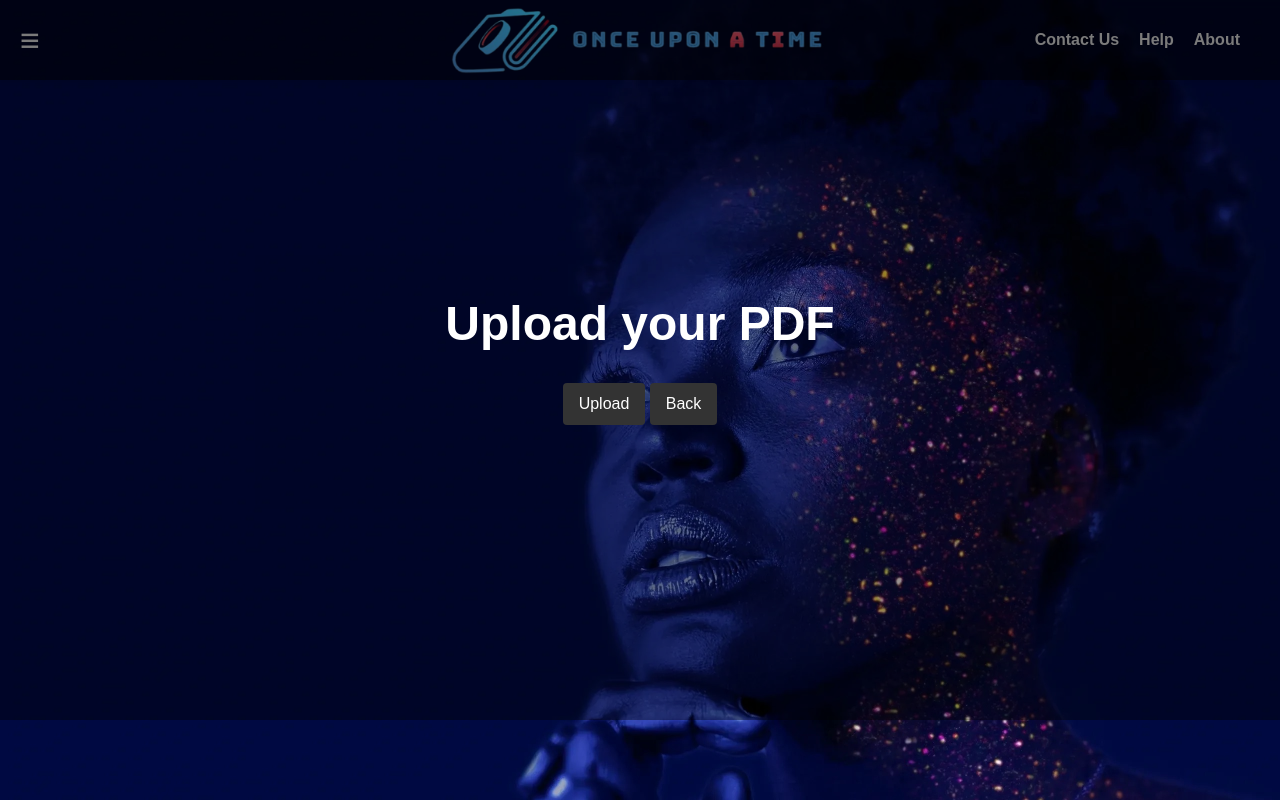
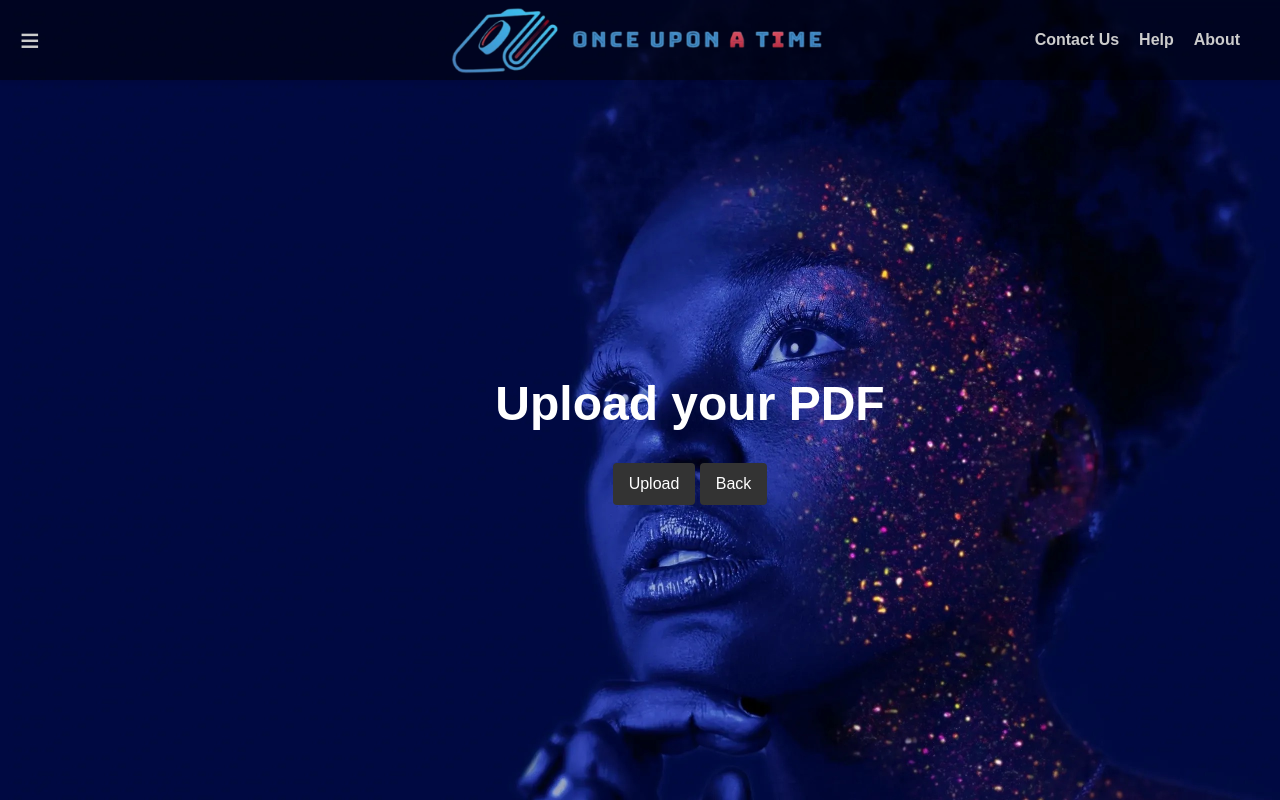
Before and after one commit to Youssefsayed88/Graduation-Project_ResposiveRes, a Flask app: page /upload_pdf in a window 1280 px wide. Run offline with Flask 3, Linux system fonts and the light colour scheme.

Commit message:
adjusted the main so it matches the header

```diff
--- a/static/css/css_uploadpdf.css
+++ b/static/css/css_uploadpdf.css
@@ -1,3 +1,8 @@
+main {
+	padding-top: 80px; /* adjust the value as needed */
+	padding-left: 100px;
+}
+
 * {
     margin: 0;
     padding: 0;
@@ -51,13 +56,13 @@ nav a:hover {
     align-items: center;
     height: calc(100vh - 80px);
     /* background-image: url('Images/background-image.jpg'); */
-    background-size: cover;
-    background-position: center;
+    /* background-size: cover; */
+    /* background-position: center; */
     text-align: center;
     position: relative;
 }
 
-.hero::before {
+/* .hero::before {
     content: '';
     background-color: rgba(0, 0, 0, 0.4);
     position: absolute;
@@ -65,7 +70,7 @@ nav a:hover {
     left: 0;
     width: 100%;
     height: 100%;
-}
+} */
 
 .hero-content {
     z-index: 1;
```
